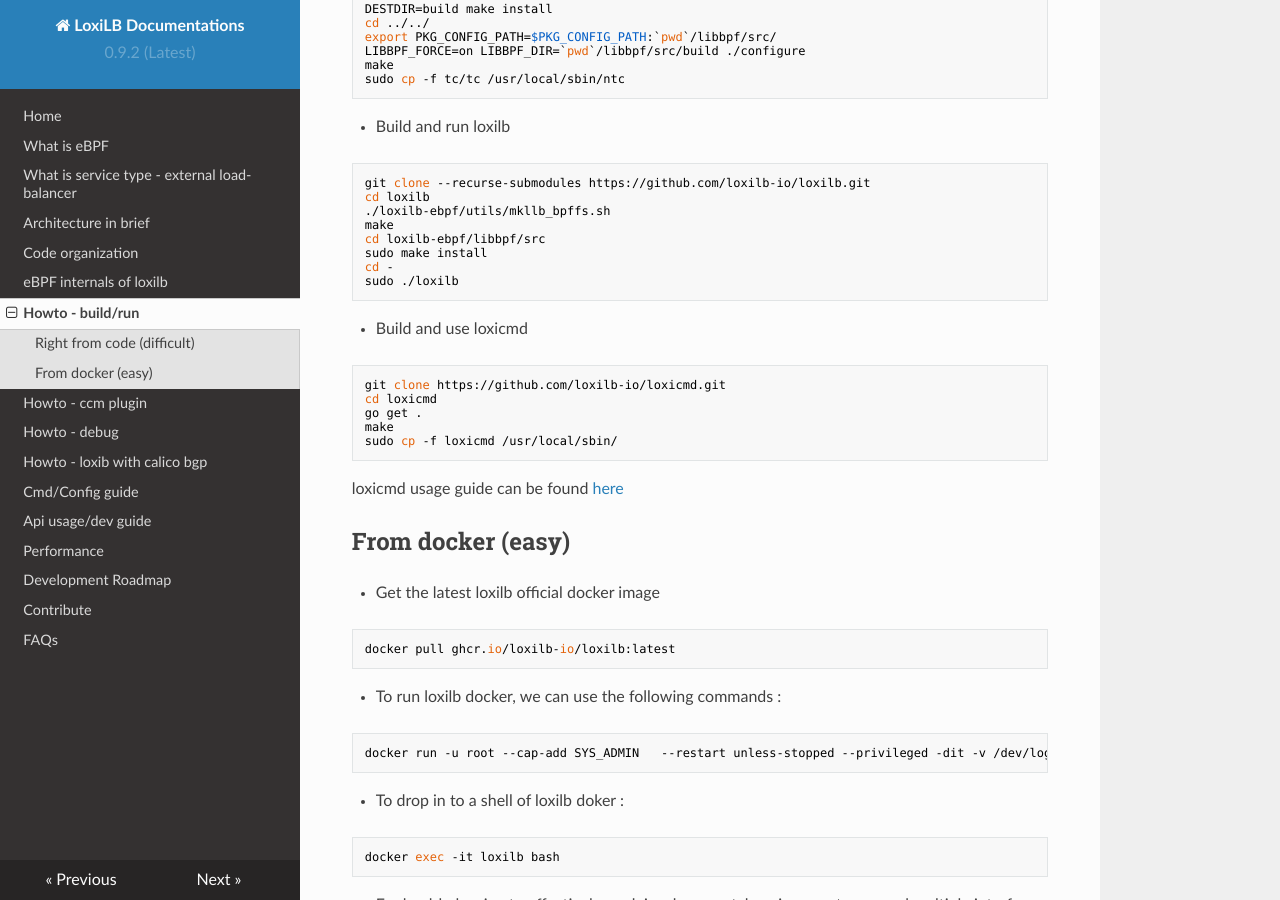
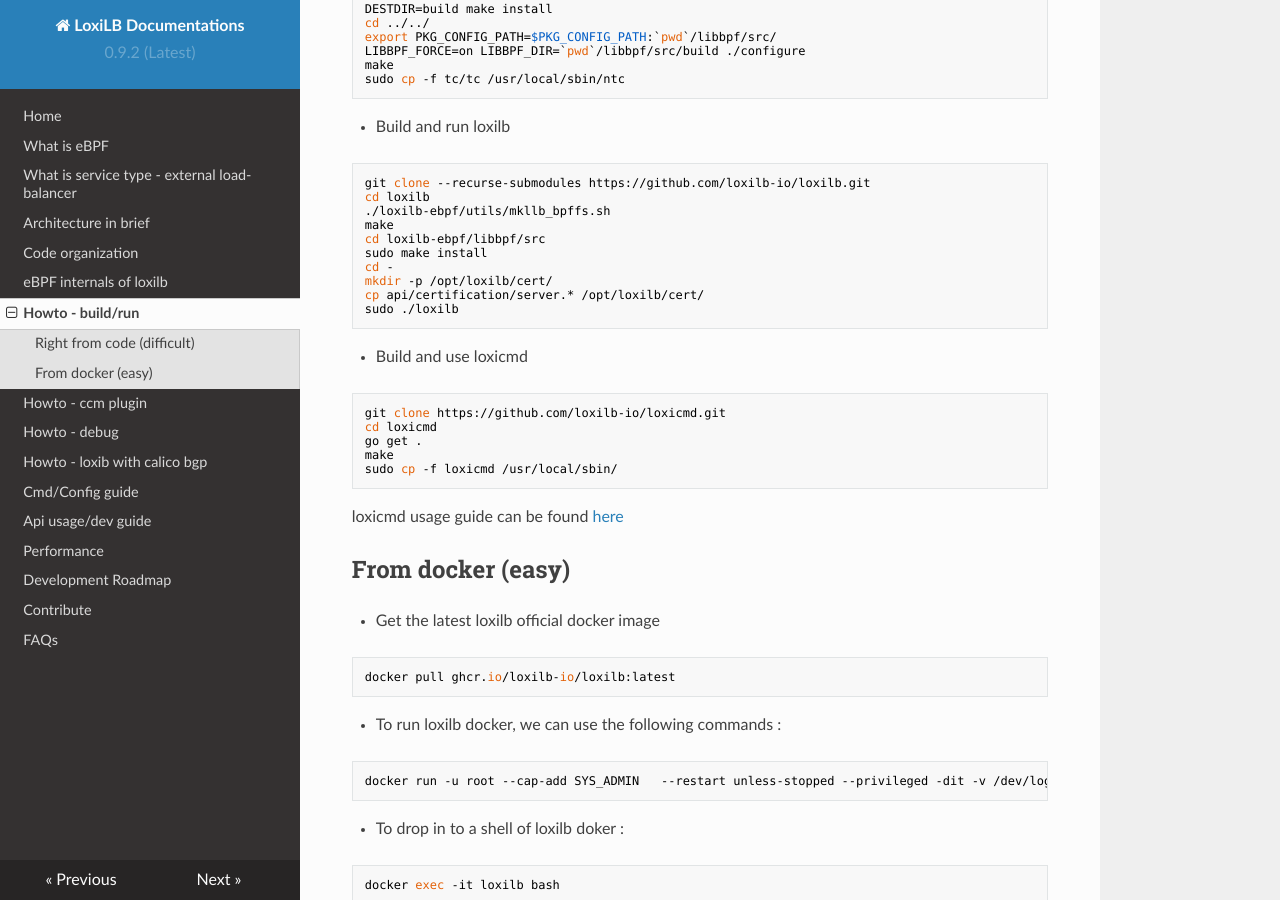
Before and after one commit to loxilb-io/loxilbdocs, an MkDocs documentation site: the page built from docs/run.md, in a window 1280 px wide and 900 px high, scrolled down 601 px. Built offline with MkDocs 1.6.1, drawn with Linux system fonts in a browser that asks for light colours; nearby versions of some CDN libraries.

Commit message:
Adding copying key and cert step

````diff
--- a/docs/run.md
+++ b/docs/run.md
@@ -39,6 +39,8 @@
 cd loxilb-ebpf/libbpf/src
 sudo make install
 cd -
+mkdir -p /opt/loxilb/cert/
+cp api/certification/server.* /opt/loxilb/cert/
 sudo ./loxilb
 ```
 * Build and use loxicmd
````
